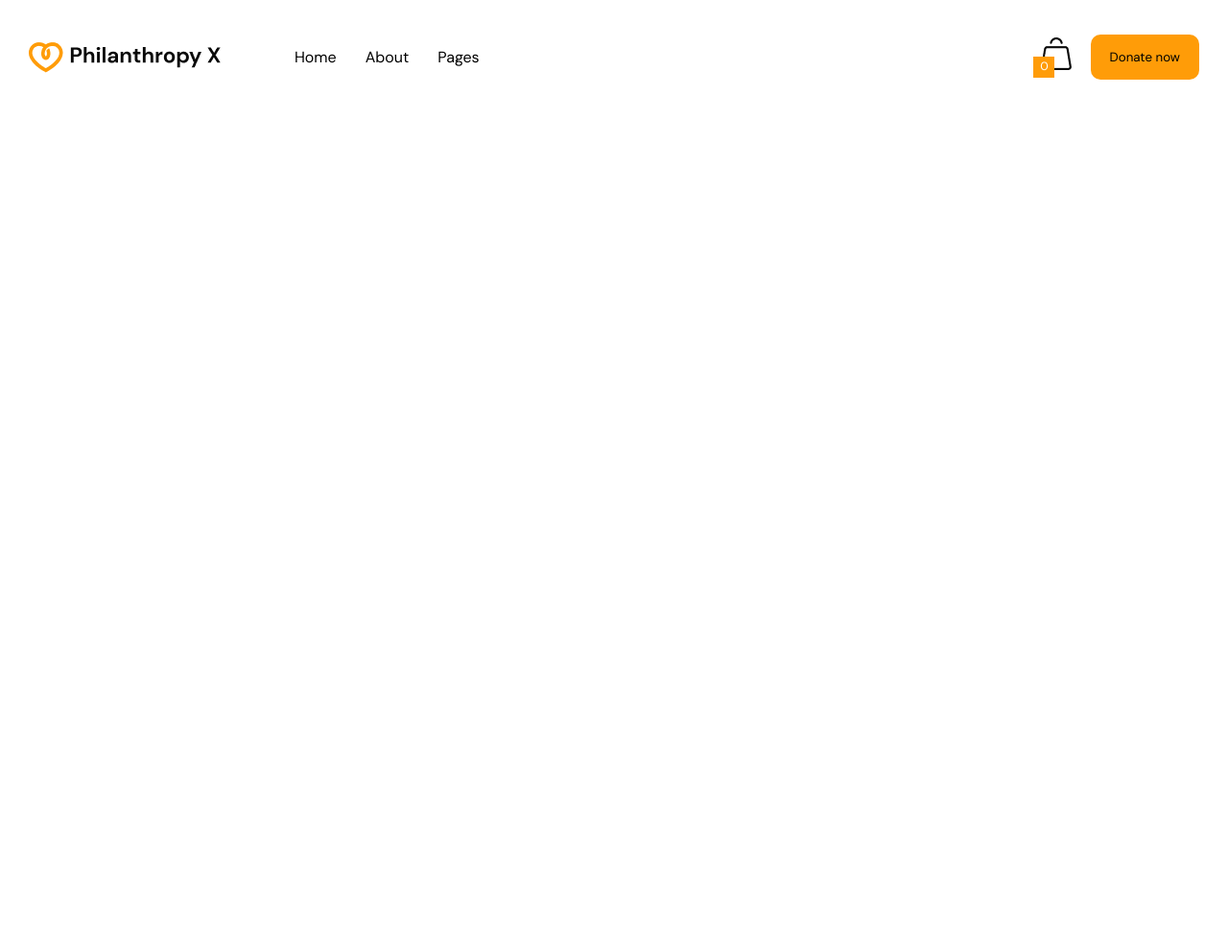
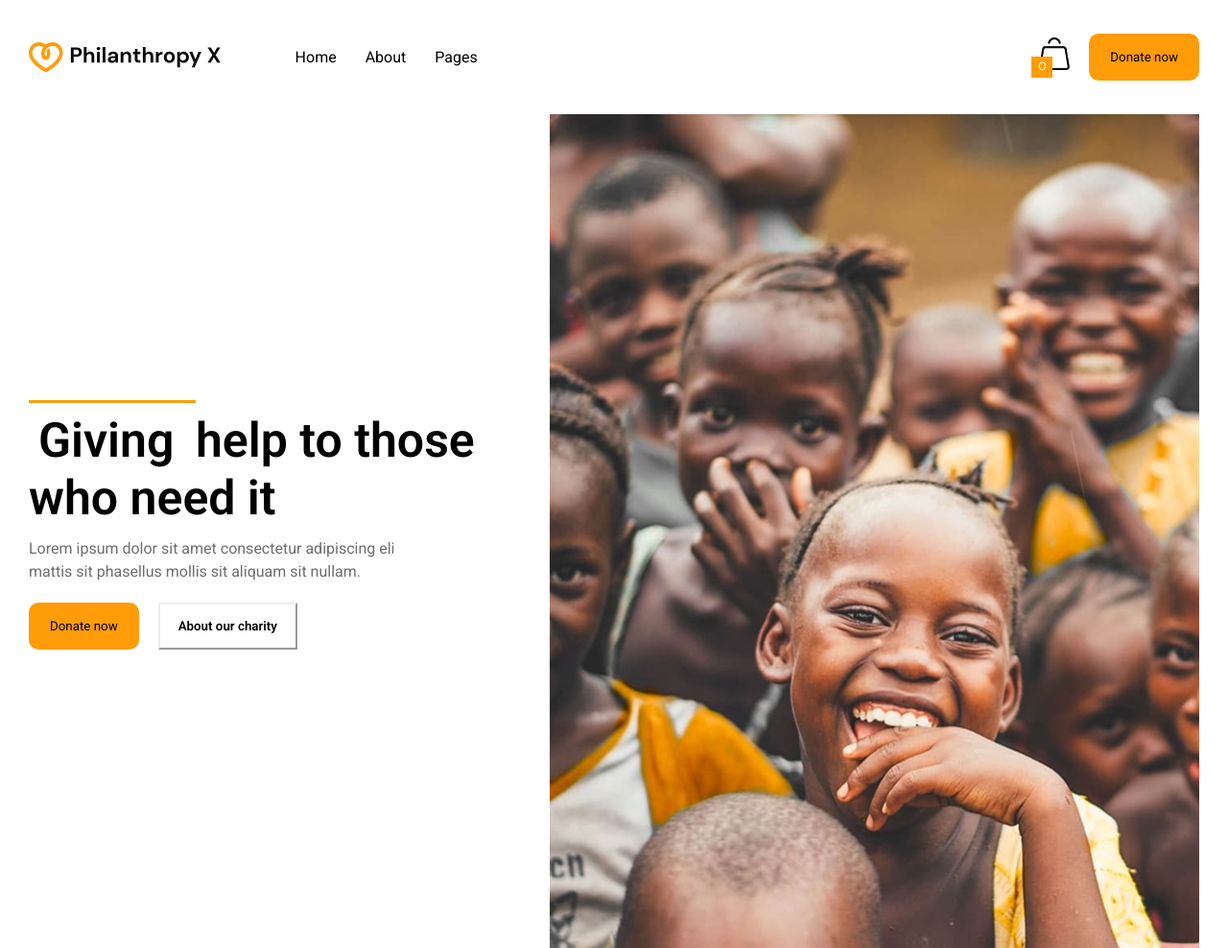
Before and after one commit to BoBo1168/exam3, a plain HTML site: page index.html in a window 1280 px wide. Shown: the whole page at 96% size. Before the commit the page ends 800 px from the top, so only its background shows below. Drawn offline with Linux system fonts and the light colour scheme.

Commit message:
section 1

```diff
--- a/index.html
+++ b/index.html
@@ -8,6 +8,9 @@
     <link rel="preconnect" href="https://fonts.googleapis.com">
     <link rel="preconnect" href="https://fonts.gstatic.com" crossorigin>
     <link href="https://fonts.googleapis.com/css2?family=DM+Sans:ital,opsz,wght@0,9..40,100..1000;1,9..40,100..1000&family=Inter:ital,opsz,wght@0,14..32,100..900;1,14..32,100..900&family=Poppins:ital,wght@0,100;0,200;0,300;0,400;0,500;0,600;0,700;0,800;0,900;1,100;1,200;1,300;1,400;1,500;1,600;1,700;1,800;1,900&display=swap" rel="stylesheet">
+    <link rel="preconnect" href="https://fonts.googleapis.com">
+<link rel="preconnect" href="https://fonts.gstatic.com" crossorigin>
+<link href="https://fonts.googleapis.com/css2?family=DM+Sans:ital,opsz,wght@0,9..40,100..1000;1,9..40,100..1000&family=Inter:ital,opsz,wght@0,14..32,100..900;1,14..32,100..900&family=Poppins:ital,wght@0,100;0,200;0,300;0,400;0,500;0,600;0,700;0,800;0,900;1,100;1,200;1,300;1,400;1,500;1,600;1,700;1,800;1,900&family=Roboto:ital,wght@0,100..900;1,100..900&display=swap" rel="stylesheet">
 </head>
 <body>
     <header>
@@ -25,5 +28,18 @@
             <button class="btn1">Donate now</button>
         </div>
     </header>
+
+    <section class="sec1">
+        <div>
+            <h1 style="font-size: 50px; font-weight: 600; line-height: 59.98px;"><span style="border-top: 3.5px solid #FF9C08; padding: 10px;">Giving </span>help to those <br> who need it</h1>
+            <p style="font-size: 16px; font-weight: 400; color: #6E6E6E; line-height: 24px; margin-top: 10px; margin-bottom: 20px;">Lorem ipsum dolor sit amet consectetur adipiscing eli <br> mattis sit phasellus mollis sit aliquam sit nullam.</p>
+            <div style="display: flex; gap: 20px;">
+                <button class="btn1">Donate now</button>
+                <button class="btn2">About our charity</button>
+
+            </div>
+        </div>
+        <img src="./IMAGE (22).png" alt="">
+    </section>
 </body>
 </html>
--- a/style.css
+++ b/style.css
@@ -1,9 +1,10 @@
 *{
     margin: 0;
     padding: 0;
-    font-family: DM sans;
+    font-family: Roboto;
 }
 header{
+    font-family: DM sans;
     display: flex;
     justify-content: space-between;
     align-items: center;
@@ -12,9 +13,23 @@ header{
     height: 119px;
 }
 .btn1{
-  padding: 15px 20px;
+  padding: 17px 22px;
   background-color: #FF9C08;
   color: black;
   border-radius: 10px;
   border: none;
 }
+.sec1{
+    display: flex;
+    justify-content: space-between;
+    align-items: center;
+    max-width: 1220px;
+    margin: auto
+}
+.btn2{
+    padding: 14px 19px;
+    border-color: #F0ECE8;
+    background-color: #FFFFFF;
+    font-weight: 600;
+
+}
```
Also changed, not shown: IMAGE (22).png (added).
